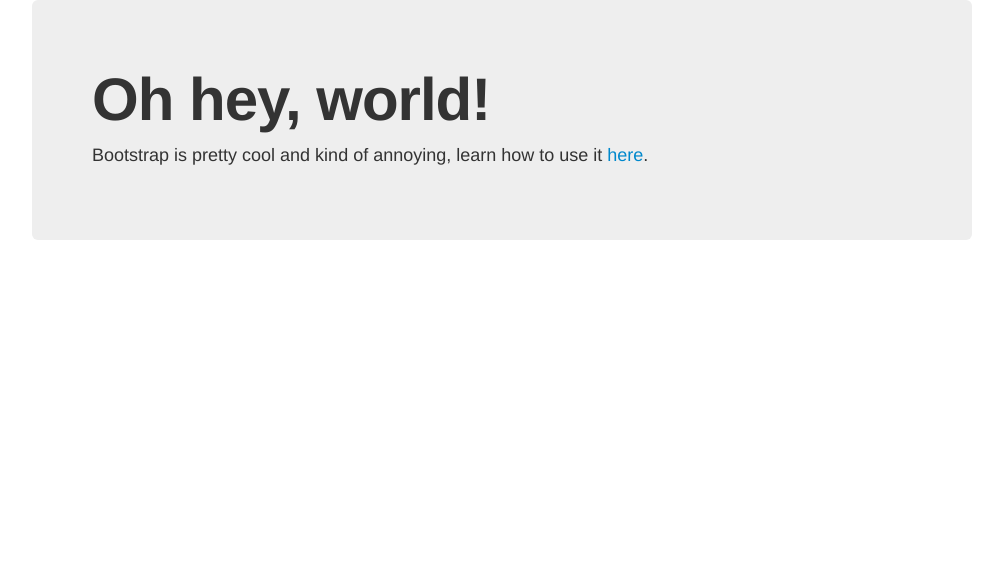
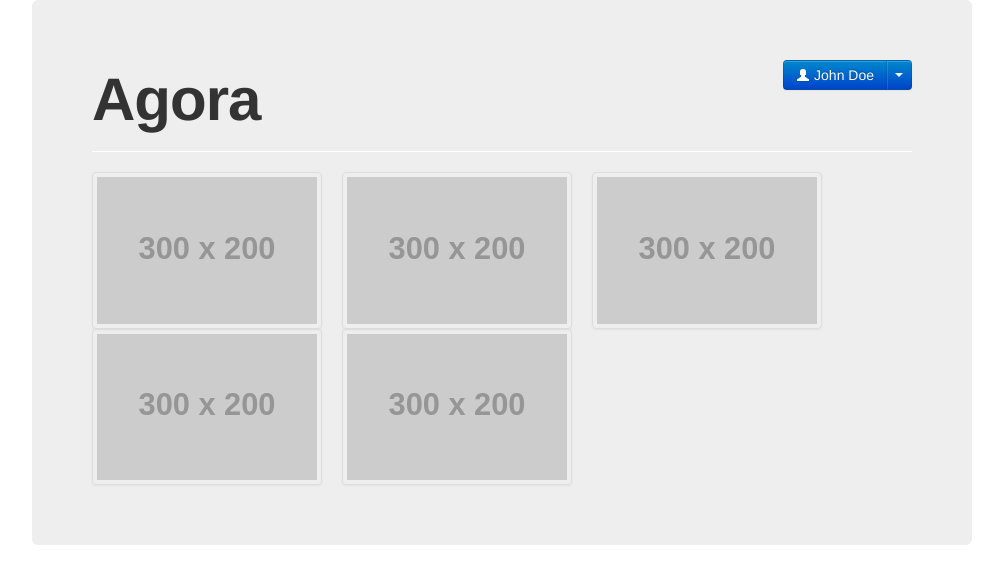
Before and after one commit to UWNetworksLab/agora, a plain HTML site: page index.html in a window 1280 px wide. Shown: the whole page, without its empty margins (138-1141 px from the left). Drawn offline with nearby package versions, Linux system fonts and the light colour scheme; placeholder pictures from the web are drawn by us.

Commit message:
Started initial front page concept

```diff
--- a/index.html
+++ b/index.html
@@ -1,16 +1,43 @@
 <!DOCTYPE html>
 <html>
   <head>
-    <title>Bootstrap 101 Template</title>
+    <title>Agora</title>
     <!-- Bootstrap -->
     <link href="css/bootstrap.min.css" rel="stylesheet" media="screen">
   </head>
   <body>
     <div class="container">
       <div class="hero-unit">
-        <h1>Oh hey, world!</h1>
-        <p></p>
-        <p>Bootstrap is pretty cool and kind of annoying, learn how to use it <a href="http://twitter.github.com/bootstrap/scaffolding.html">here</a>.</p>
+	<div id="user-identity" class="pull-right btn-group">
+		<button class="btn btn-primary" type="button"><i class="icon-user icon-white"></i> John Doe</button>
+		<a class="btn btn-primary dropdown-toggle" data-toggle="dropdown" href="#">
+			<span class="caret"></span>
+		</a>
+		<ul class="dropdown-menu">
+			<li><a href="#">Settings</a></li>
+			<li class="divider"></li>
+			<li><a href="#">Logout</a></li>
+		</ul>
+	</div>
+        <h1>Agora</h1>
+	<hr>
+	<div id="user-shares" class="thumbnails">
+		<a href="#" class="thumbnail span3">
+			<img data-src="holder.js/300x300" src="http://dummyimage.com/300x200" alt="">
+		</a>
+		<a href="#" class="thumbnail span3">
+			<img data-src="holder.js/300x300" src="http://dummyimage.com/300x200" alt="">
+		</a>
+		<a href="#" class="thumbnail span3">
+			<img data-src="holder.js/300x300" src="http://dummyimage.com/300x200" alt="">
+		</a>
+		<a href="#" class="thumbnail span3">
+			<img data-src="holder.js/300x300" src="http://dummyimage.com/300x200" alt="">
+		</a>
+		<a href="#" class="thumbnail span3">
+			<img data-src="holder.js/300x300" src="http://dummyimage.com/300x200" alt="">
+		</a>
+	</div>
       </div>
     </div>
     <script src="http://code.jquery.com/jquery-latest.js"></script>
```
